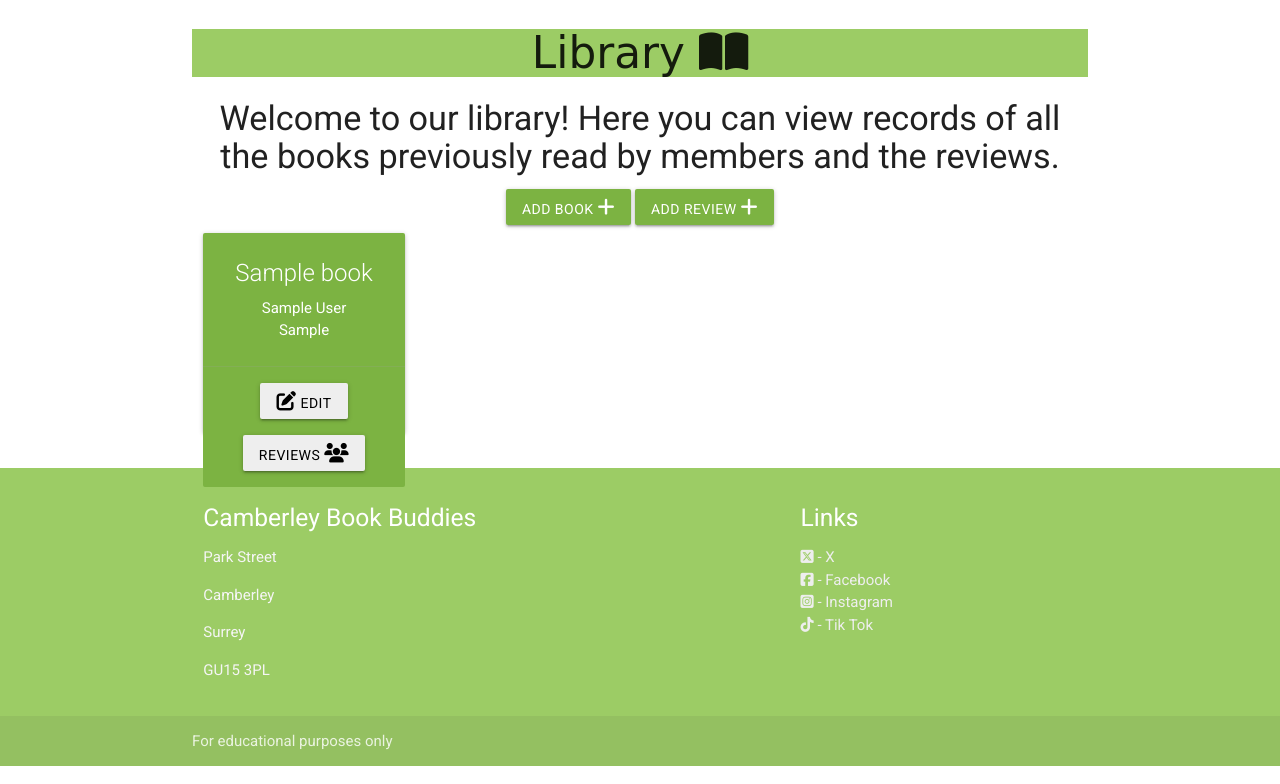
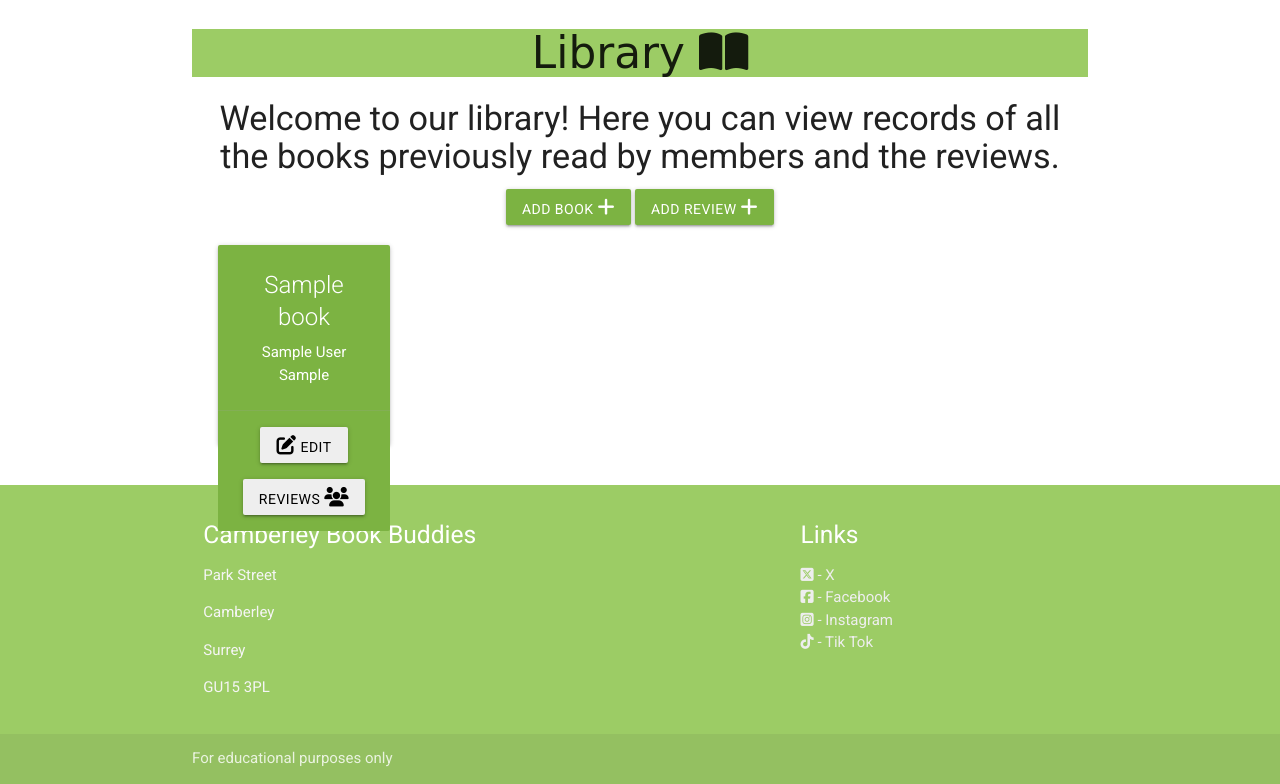
Before and after one commit to JCook22/camberley-book-buddies, a Flask app: page /library in a window 1280 px wide. Shown: the part 72-856 px from the top of the page. Run offline with Flask 2, Linux system fonts and the light colour scheme; tables that the repository leaves empty hold one stand-in row (values such as "Sample post"); some web fonts are replaced.

Commit message:
Custom styling to prevent book cards from overlapping in library on small devices

```diff
--- a/camberleybookbuddies/static/css/style.css
+++ b/camberleybookbuddies/static/css/style.css
@@ -68,6 +68,24 @@ h3 {
     margin-top: 2vh;
 }
 
+.book-card {
+    margin: 20px 0;
+}
+
+/* media query to prevent cards overlapping on small screens */
+
+@media (min-width: 600px) {
+    .book-card {
+        margin: 20px 10px;
+    }
+}
+
+@media (min-width: 992px) {
+    .book-card {
+        margin: 20px 15px;
+    }
+}
+
 /* contact.html styles */
 
 .map-image {
```
